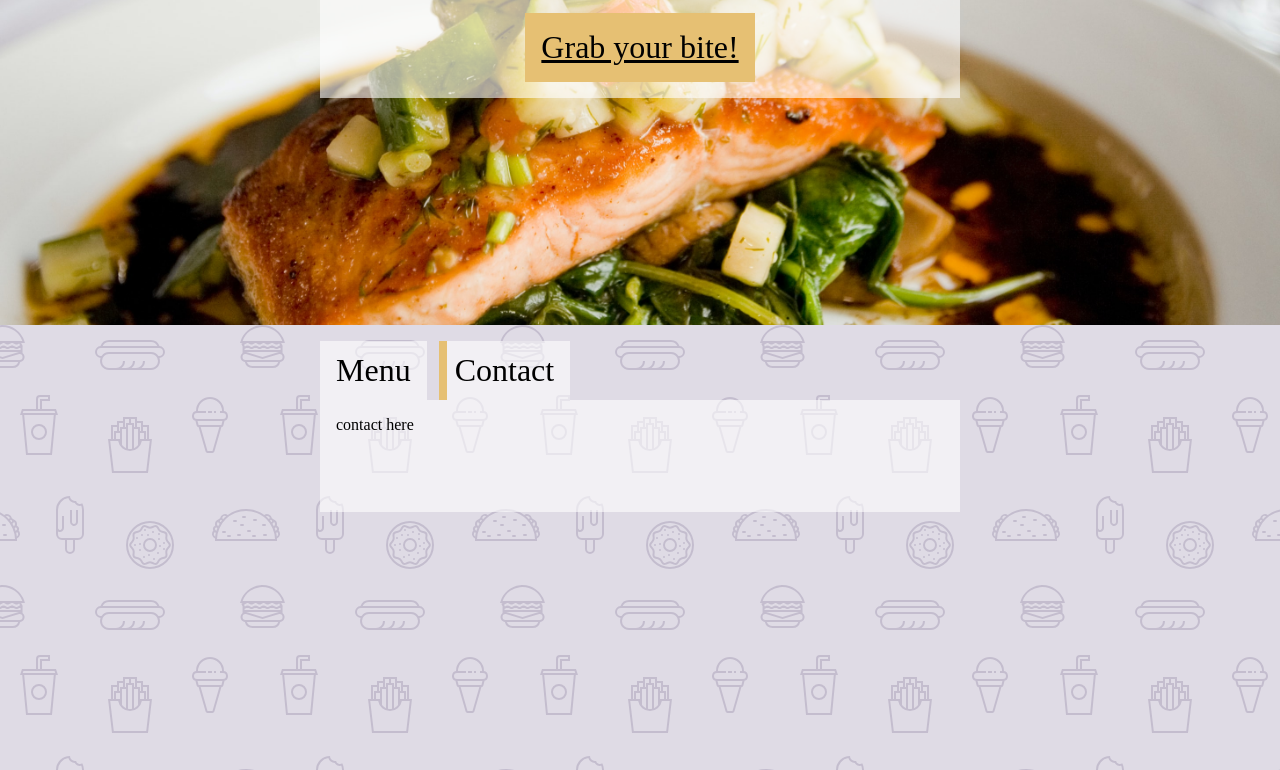
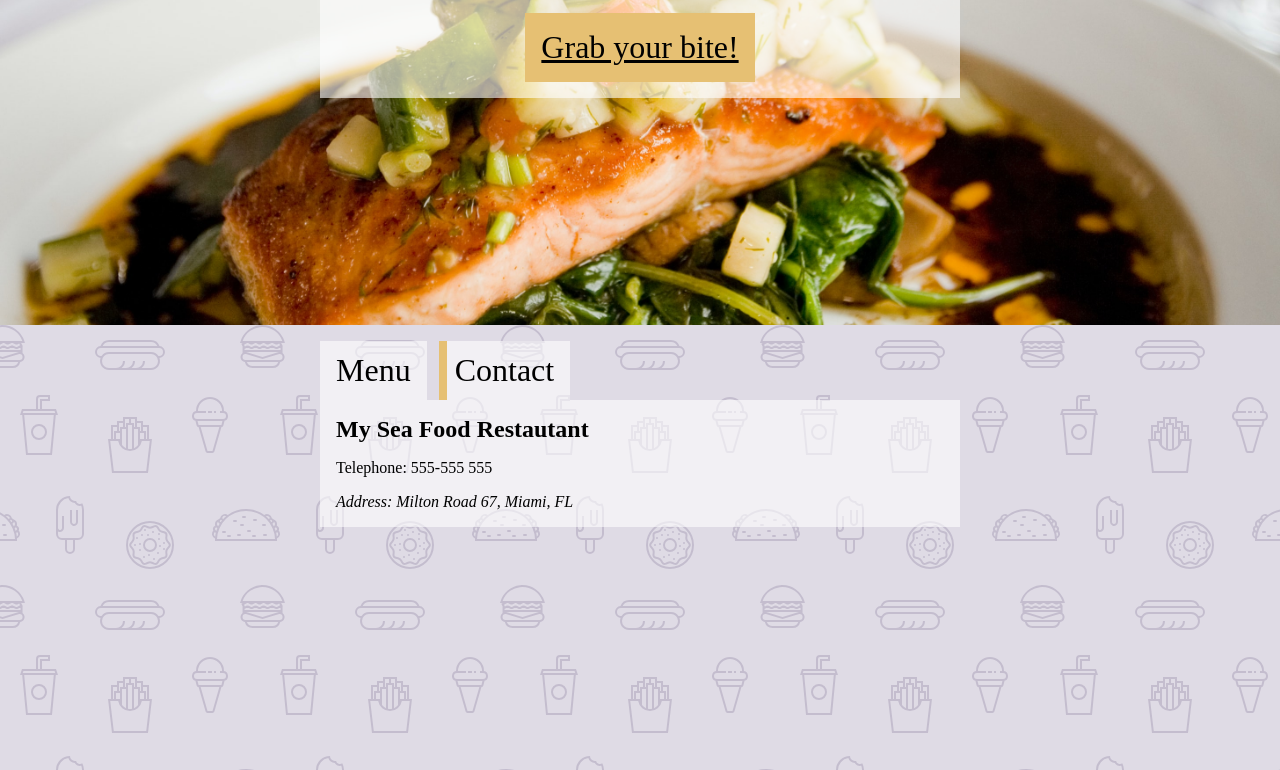
Before and after one commit to aptoivonen/restaurant-page, a website built with webpack: page dist/index.html in a window 1280 px wide. Both pictures are taken after a click on the button "Contact". Shown: the part 475-1245 px from the top of the page. Built offline with nearby package versions, Linux system fonts and the light colour scheme.

Commit message:
Make contact page

```diff
--- a/dist/index.html
+++ b/dist/index.html
@@ -5,7 +5,7 @@
     <meta http-equiv="X-UA-Compatible" content="IE=edge" />
     <meta name="viewport" content="width=device-width, initial-scale=1.0" />
     <link rel="stylesheet" href="style.css" />
-    <title>Restautant Page</title>
+    <title>My Sea Food Restautant</title>
   </head>
   <body>
     <div id="content"></div>
@@ -53,8 +53,12 @@
               </div>
             </div>
           </section>
-          <section class="panel tab-section" data-index="1">
-            contact here
+          <section class="tab-section" data-index="1">
+            <div class="panel">
+              <h2>My Sea Food Restautant</h2>
+              <p>Telephone: 555-555 555</p>
+              <address>Address: Milton Road 67, Miami, FL</address>
+            </div>
           </section>
         </div>
       </div>
```
